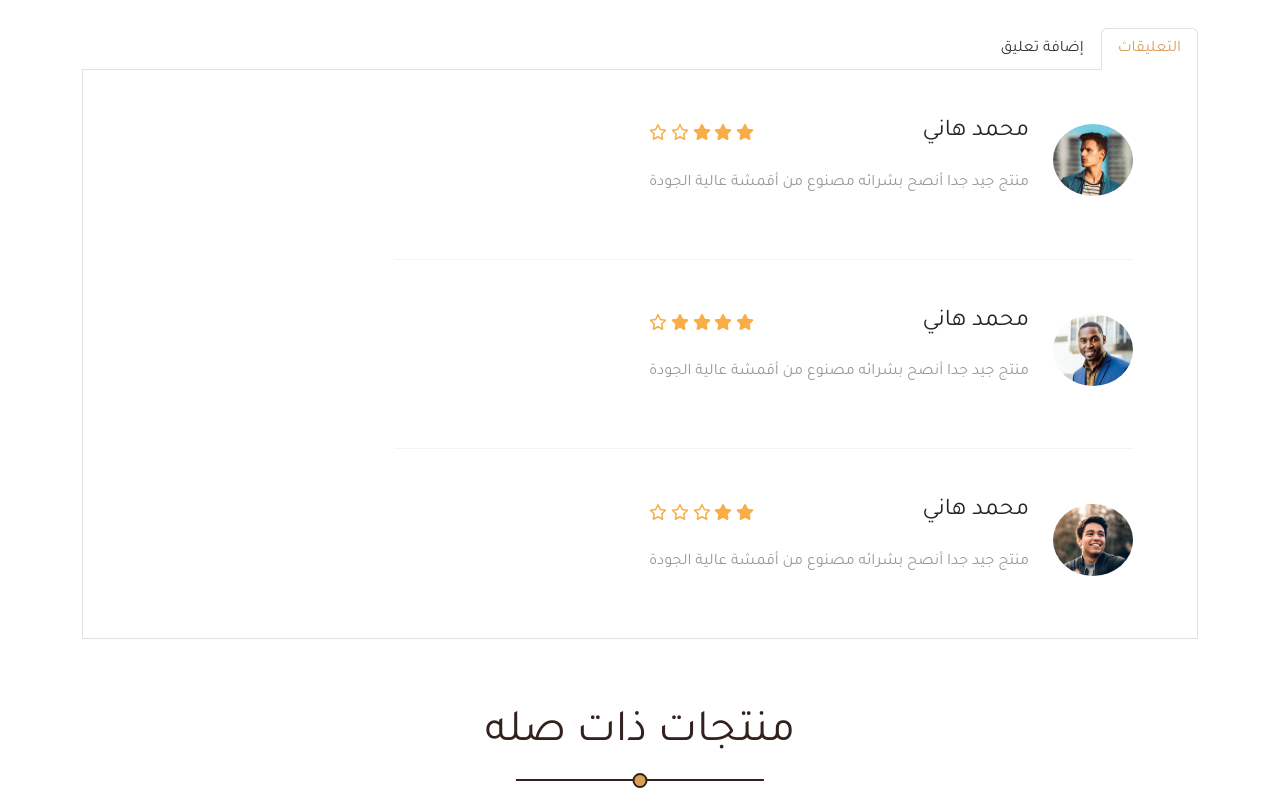
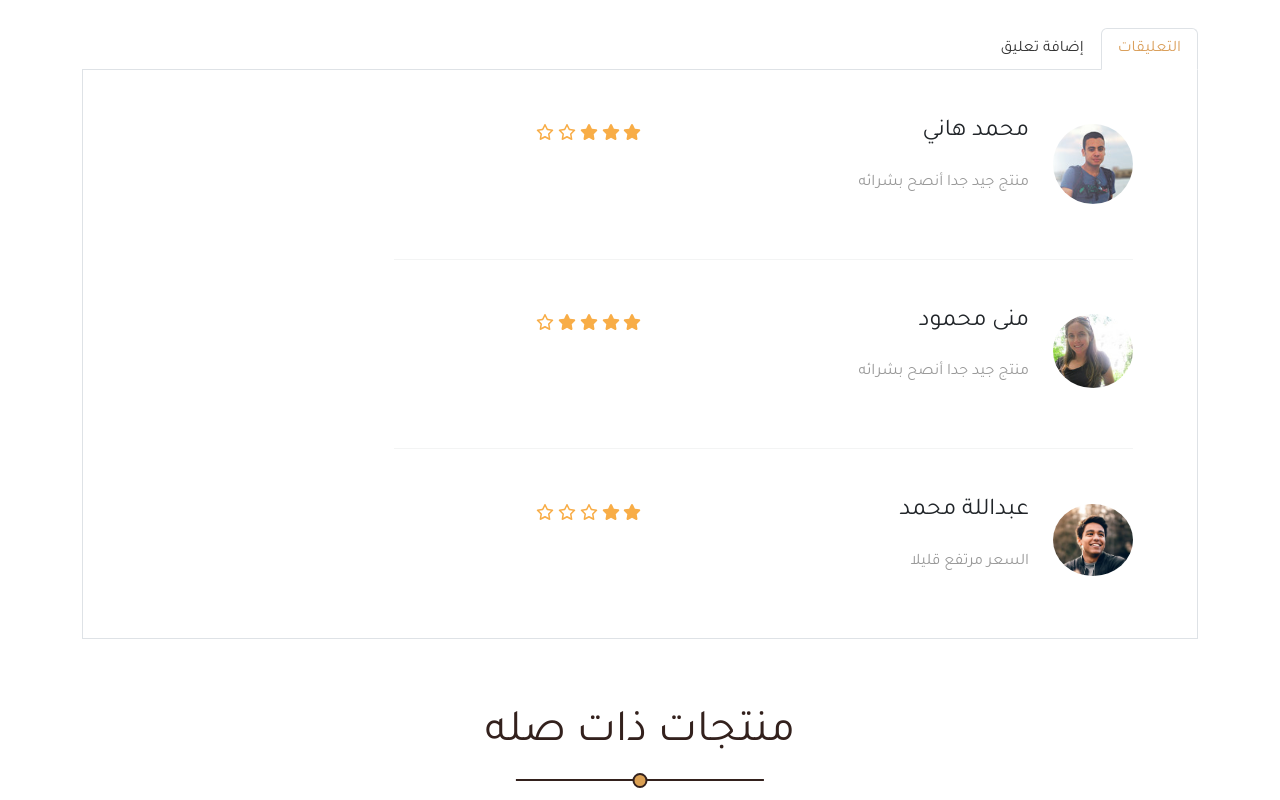
Before and after one commit to Osama795/cafe, a website built with webpack: page src/product-details.html in a window 1280 px wide. Shown: the part 780-1580 px from the top of the page. Built offline with nearby package versions, Linux system fonts and the light colour scheme.

Commit message:
some edit

```diff
--- a/src/product-details.html
+++ b/src/product-details.html
@@ -116,12 +116,12 @@
               <div class="comments-show content" id="comments">
                 <div class="d-flex align-items-center">
                   <div class="avatar">
-                    <img class="img-fluid" src="./images/team1.jpg" alt="avatar">
+                    <img class="img-fluid" src="./images/reviewer_1.jpg" alt="avatar">
                   </div>
                   <div class="comment me-4">
                     <div class="d-flex justify-content-between align-items-center mb-3">
                         <h4>محمد هاني</h4>
-                        <div class="rating p-0 m-0">
+                        <div class="rating p-0 me-3">
                             <i class="fa fa-star"></i>
                             <i class="fa fa-star"></i>
                             <i class="fa fa-star"></i>
@@ -129,17 +129,17 @@
                             <i class="far fa-star"></i>
                         </div>
                     </div>
-                    <p>منتج جيد جدا أنصح بشرائه مصنوع من أقمشة عالية الجودة</p>
+                    <p>منتج جيد جدا أنصح بشرائه</p>
                   </div>
                 </div>
 
                 <hr class="w-75 my-5" />
-                <div class="d-flex align-items-center">
-                  <div class="avatar"><img class="img-fluid" src="./images/team2.jpg" alt="avatar"></div>
+                <div class="d-flex align-items-center w-100">
+                  <div class="avatar"><img class="img-fluid" src="./images/reviewer_2.jpg" alt="avatar"></div>
                   <div class="comment me-4">
                     <div class="d-flex justify-content-between align-items-center mb-3">
-                      <h4>محمد هاني</h4>
-                      <div class="rating p-0 m-0">
+                      <h4>منى محمود</h4>
+                      <div class="rating p-0">
                         <i class="fa fa-star"></i>
                         <i class="fa fa-star"></i>
                         <i class="fa fa-star"></i>
@@ -147,7 +147,7 @@
                         <i class="far fa-star"></i>
                       </div>
                     </div>
-                    <p>منتج جيد جدا أنصح بشرائه مصنوع من أقمشة عالية الجودة</p>
+                    <p>منتج جيد جدا أنصح بشرائه</p>
                   </div>
                 </div>
 
@@ -156,8 +156,8 @@
                   <div class="avatar"><img class="img-fluid" src="./images/team3.jpg" alt="avatar"></div>
                   <div class="comment me-4">
                     <div class="d-flex justify-content-between align-items-center mb-3">
-                      <h4>محمد هاني</h4>
-                      <div class="rating p-0 m-0">
+                      <h4>عبداللة محمد</h4>
+                      <div class="rating p-0 me-3">
                         <i class="fa fa-star"></i>
                         <i class="fa fa-star"></i>
                         <i class="far fa-star"></i>
@@ -165,7 +165,7 @@
                         <i class="far fa-star"></i>
                       </div>
                     </div>
-                    <p>منتج جيد جدا أنصح بشرائه مصنوع من أقمشة عالية الجودة</p>
+                    <p>السعر مرتفع قليلا</p>
                   </div>
                 </div>
 
--- a/src/sass/style.scss
+++ b/src/sass/style.scss
@@ -31,6 +31,7 @@ body {
 }
 
 a {text-decoration: none;}
+hr { opacity: .05; }
 /* ========== Start Global  ========== */
 .custom-btn {
     color: $third-color;
@@ -691,11 +692,13 @@ header {
 header.product {
     .navbar {
         position: static;
-        background-color: wheat;
+        // background-color: wheat;
+        background-color: $second-color;
         .navbar-nav {
             .nav-item {
                 .nav-link {
-                    color: #333;
+                    // color: #333;
+                    color: white;
                     &.active, &:hover {
                         color: $main-color;
                     }
@@ -759,11 +762,9 @@ header.product {
 /* ========== Start Comments ========== */
 .comments {
     .tabs-content {
-        // padding: 3rem;
         padding-left: 4rem;
         padding-right: 4rem;
         @media (max-width:768px) {
-            // padding: 1.3rem;
             padding-left: 1.3rem;
             padding-right: 1.3rem;
         }
@@ -777,6 +778,12 @@ header.product {
                 img { border-radius: 50%; }
             }
             .comment {
+                width: 50%;
+                @media (max-width:768px) {
+                    width: 100%;
+                }
+            }
+            .comment {
                 .rating {
                     svg {
                         color: #f8ad47;
@@ -785,9 +792,6 @@ header.product {
                 p {
                     color: #999;
                 }
-            }
-            hr {
-                opacity: .05;
             }
         }
         .addComment-show {
@@ -806,15 +810,11 @@ header.product {
                     width: 100%;
                 }
                 input, textarea {
-                    // color: $main-color;
-                    // border-color: $main-color !important;
                     border-radius: 0;
                     &::placeholder {
-                        // color: #7d8286;
                         color: #c1c1c1;
                     }
                     &:hover, &:active, &:focus &:active:focus, &:active:hover {
-                        // background-color: $four-color;
                         border: 2px solid $four-color;
                     }
                 }
@@ -824,10 +824,9 @@ header.product {
             }
         }
     }
-
-
 }
 /* ========== End Comments ========== */
+
 
 
 /* ========== Start Animation ========== */
```
Also changed, not shown: src/about.html (+3 -3 lines), src/images/reviewer_1.jpg (added), src/images/reviewer_2.jpg (added).
